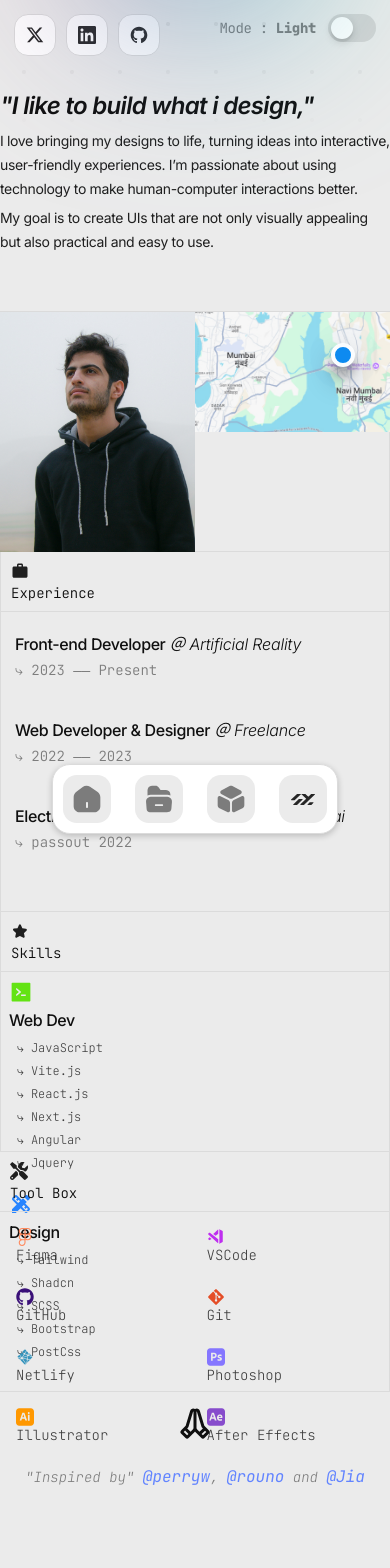
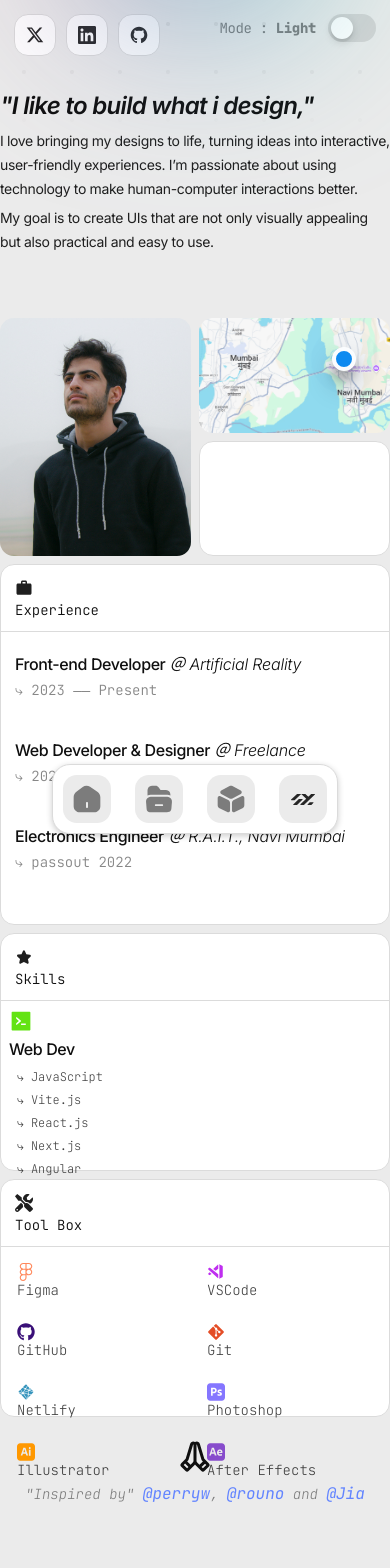
Before and after one commit to Shubham-yelekar/portfolio2024, a React (Vite) app: page /about in a window 390 px wide. Shown: the top 1568 px of the page. Built offline with nearby package versions, Linux system fonts and the light colour scheme.

Commit message:
new updated

```diff
--- a/src/App.css
+++ b/src/App.css
@@ -717,12 +717,12 @@ background-image: url(/public/assets/various/dot.png);
   /* max-width: 768px; */
   margin: 0 auto;
   display: grid;
-  gap: 16px;
+  gap: 1.6rem;
   grid-template-columns: repeat(3,1fr);
 }
 
 .archive-card {
-  border-radius: 0.75rem;
+  border-radius: 1.4rem;
   border: 1px solid var(--border-gray);
   background: var(--black-white);
   margin-bottom: 16px;
@@ -763,6 +763,7 @@ background-image: url(/public/assets/various/dot.png);
 }
 
 .archive-info p {
+  font-size: 1.4rem;
   font-family: var(--font-mono);
   color: var(--text-color-05);
   margin-top: 4px;
@@ -863,7 +864,7 @@ background-image: url(/public/assets/various/dot.png);
 .about-grid-wrapper {
   margin: 9.6rem auto 2.4rem;
   max-width: 900px;
-
+  gap: 14px;
   display: grid;
   grid-template-columns: repeat(5, 1fr);
   grid-template-rows: repeat(7, 200px);
@@ -872,9 +873,10 @@ background-image: url(/public/assets/various/dot.png);
 }
 
 .bento-card {
-  /* border-radius: 1.4rem; */
-  /* background-color: var(--nav-color); */
-  /* padding: 1.4rem; */
+  border-radius: 1.4rem;
+  background-color: var(--nav-color);
+  /* padding: 0.4rem; */
+
   transition: all 0.3s ease-in-out;
 }
 
@@ -882,12 +884,11 @@ background-image: url(/public/assets/various/dot.png);
   color: var(--text-color-2);
   font-family: var(--font-mono);
   font-weight:300;
-  padding: 1rem;
-  /* margin-bottom: 1rem; */
+  padding: 1.4rem;
   width: auto;
   font-size: 1.4rem;
+  transition: all 0.3s ease-in-out;
   border-bottom: 1px solid var(--border-gray);
-  transition: all 0.3s ease-in-out;
 }
 
 
@@ -895,7 +896,7 @@ background-image: url(/public/assets/various/dot.png);
   grid-area: 1 / 1 / 3 / 4;
   padding-top: 2.4rem;
   background: transparent;
-  border-bottom: 0.5px solid var(--border-gray);
+
   /* border-right: 0.5px solid var(--border-gray); */
 }
 
@@ -924,9 +925,7 @@ background-image: url(/public/assets/various/dot.png);
 
 .experience-box {
   grid-area: 3/1/5/4;
-  border-left: 0.5px solid var(--border-gray) ;
-  border-bottom: 0.5px solid var(--border-gray) ;
-  border-right: 0.5px solid var(--border-gray) ;
+  border: 0.5px solid var(--border-gray) ;
 }
 
 .experience-list {
@@ -1022,17 +1021,13 @@ background-image: url(/public/assets/various/dot.png);
   overflow: hidden;
   cursor: pointer;
 
-  border-right: 0.5px solid var(--border-gray) ;
-  border-bottom: 0.5px solid var(--border-gray) ;
-
+  border: 0.5px solid var(--border-gray) ;
 }
 
 
 .tech-stack-box {
   grid-area: 5/1/7/4;
-  border-bottom: 0.5px solid var(--border-gray) ;
-  border-left: 0.5px solid var(--border-gray) ;
-  border-right: 0.5px solid var(--border-gray) ;
+  border: 0.5px solid var(--border-gray) ;
 }
 
 .tech-stack-list-item {
@@ -1066,6 +1061,7 @@ background-image: url(/public/assets/various/dot.png);
 .tools-box-items{
   border-radius: 1.4rem;
   gap: 8px;
+
 }
 
 .tools-box-items h6 {
@@ -1080,8 +1076,8 @@ background-image: url(/public/assets/various/dot.png);
 
 .tools-box {
   grid-area: 5/4/7/6;
-  border-right: 0.5px solid var(--border-gray) ;
-  border-bottom: 0.5px solid var(--border-gray) ;
+  border: 0.5px solid var(--border-gray) ;
+
 }
 
 .tool-box-grid {
@@ -1102,7 +1098,7 @@ background-image: url(/public/assets/various/dot.png);
   flex-direction: column;
   align-items: center;
   gap: 24px;
-  /* background: linear-gradient(180deg, var(--nav-color) 0%, rgba(0, 0, 0, 0.00) 100%); */
+  background: none;
 
 }
 
@@ -1112,6 +1108,7 @@ background-image: url(/public/assets/various/dot.png);
   font-style: italic;
   color: var(--text-color-05);
   font-size: 1.6rem;
+  text-align: center;
 }
 
 .thankyou-box a {
@@ -1196,6 +1193,7 @@ background-image: url(/public/assets/various/dot.png);
   }
   .archive-wrapper {
     grid-template-columns: repeat(2,1fr);
+    gap: .8rem;
   }
 
   .project-detail-grid {
@@ -1290,6 +1288,14 @@ background-image: url(/public/assets/various/dot.png);
   margin: 6px 8px;
 
   font-size: 1.4rem;
+}
+
+.archive-info {
+  padding: 1rem;
+}
+
+.archive-info p {
+  line-height: 1.8rem;
 }
 
 }
@@ -1392,7 +1398,7 @@ background-image: url(/public/assets/various/dot.png);
 
 
   .about-title{
-    padding-bottom: 0.5rem;
+    padding-bottom: 0.8rem;
     /* margin-bottom: 0.5rem; */
 
   }
@@ -1476,7 +1482,14 @@ background-image: url(/public/assets/various/dot.png);
     line-height: 2.1rem;
   }
 
-
+  .archive-info {
+    padding: 1rem;
+  }
+
+  .archive-info h5 {
+    font-size: 1.8rem;
+    line-height: 2rem;
+  }
 
 
 }
@@ -1484,6 +1497,7 @@ background-image: url(/public/assets/various/dot.png);
 @media screen and (max-width:576px){
   .about-grid-wrapper {
     margin: 7.2rem auto 2.4rem;
+    gap: 8px;
   }
 
   .intro-box p{
@@ -1585,7 +1599,8 @@ background-image: url(/public/assets/various/dot.png);
 
   .about-grid-wrapper {
     grid-template-columns: repeat(4, 1fr);
-    grid-template-rows: repeat(12, 120px);
+    grid-template-rows: repeat(12, 115px);
+    gap: 8px;
   }
 
 
@@ -1675,7 +1690,10 @@ background-image: url(/public/assets/various/dot.png);
 
   .thankyou-box {
     grid-area:12/ 1/ 13 / 5 ;
-  }
+    gap: 8px;
+
+  }
+
 
   .title-wrapper h5 {
     font-size: 1.6rem;
@@ -1699,4 +1717,5 @@ background-image: url(/public/assets/various/dot.png);
     line-height: 2.1rem;
   }
 
-}
+
+}
```
